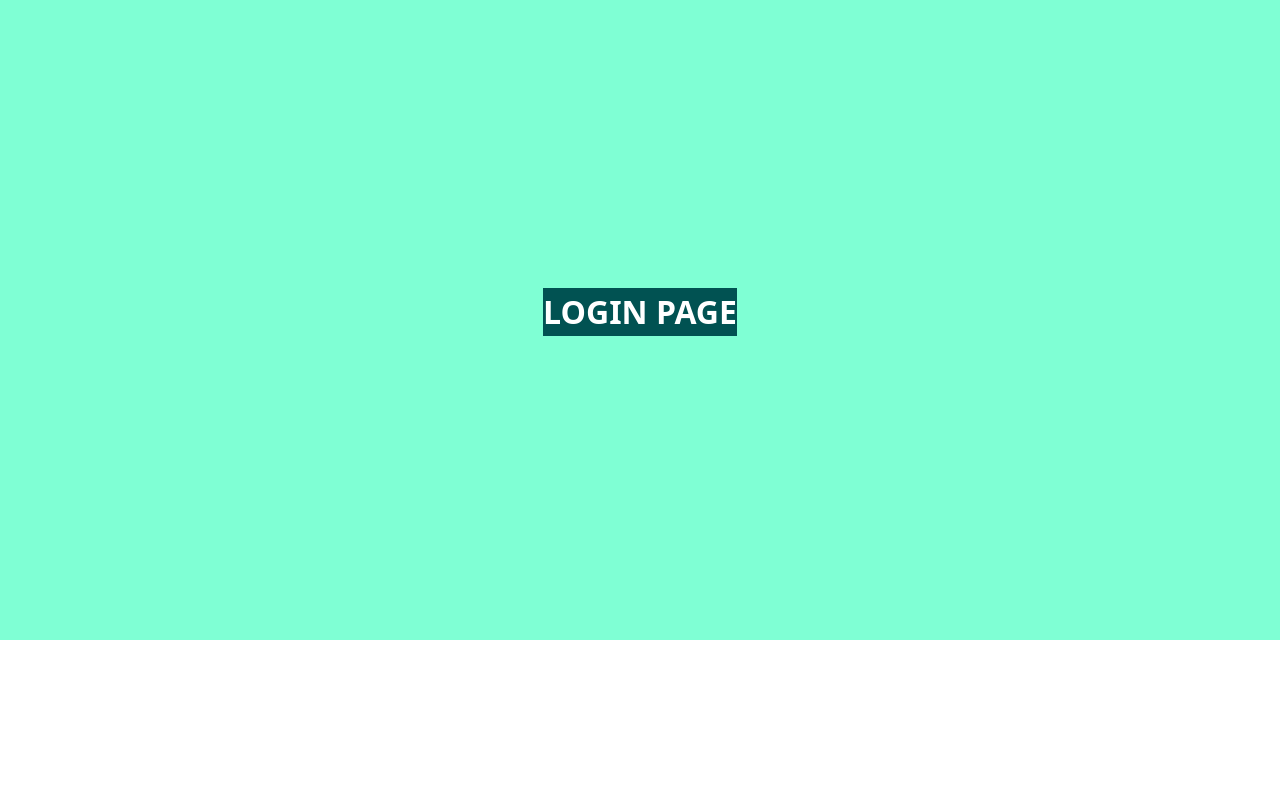
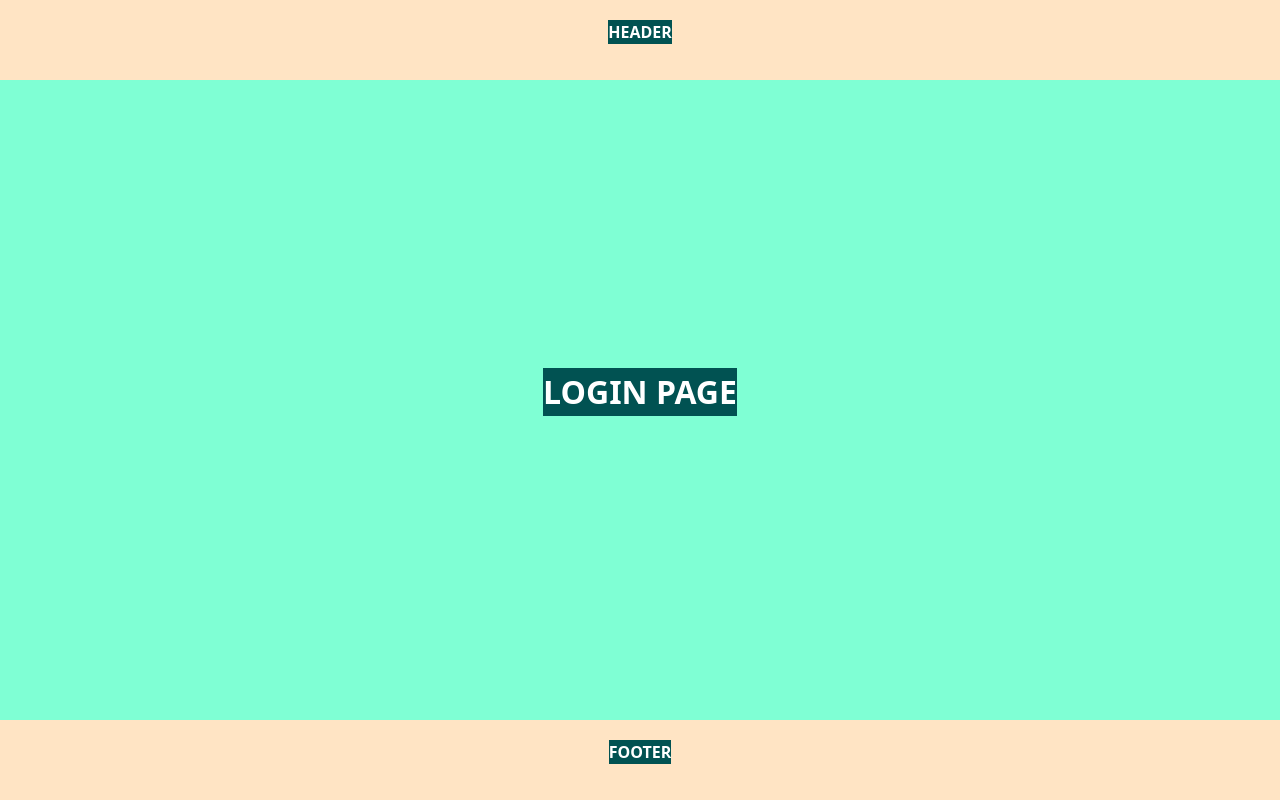
Before and after one commit to AntonioML-sc/Interview-platform-frontend, a React (Vite) app: page /login in a window 1280 px wide. Built offline with nearby package versions, Linux system fonts and the light colour scheme.

Commit message:
Feat: create footer and header components

```diff
--- a/src/App.jsx
+++ b/src/App.jsx
@@ -5,6 +5,8 @@ import Positions from './containers/Positions/Positions'
 import Login from './containers/User/Login/Login'
 import Register from './containers/User/Register/Register'
 import Profile from './containers/User/Profile/Profile'
+import Header from './components/Header/Header'
+import Footer from './components/Footer/Footer'
 
 import './App.scss'
 
@@ -13,6 +15,7 @@ function App() {
   return (
     <div className="App">
       <BrowserRouter>
+        <Header/>
         <Routes>
           <Route path='/' element={<Home/>}/>
           <Route path='/positions' element={<Positions/>}/>
@@ -20,6 +23,7 @@ function App() {
           <Route path='/register' element={<Register/>}/>
           <Route path='/profile' element={<Profile/>}/>
         </Routes>
+        <Footer/>
       </BrowserRouter>
     </div>
   )
--- /dev/null
+++ b/src/components/Footer/Footer.jsx
@@ -0,0 +1,15 @@
+
+import "./Footer.scss"
+
+const Footer = (props) => {
+
+   return(
+      <div id="Footer">
+         <div className="mainBox">
+            <p>FOOTER</p>
+         </div>
+      </div>
+   )
+}
+
+export default Footer
--- /dev/null
+++ b/src/components/Footer/Footer.scss
@@ -0,0 +1,21 @@
+
+#Footer{
+    width: 100vw;
+    height: 10vh;
+    background-color: darkgrey;
+
+    .mainBox{
+        height: 100%;
+        background-color: bisque;
+        display: flex;
+        align-items: center;
+        justify-content: center;
+
+        p{
+            font-size: 1em;
+            color: white;
+            font-weight: bold;
+            background-color: rgb(1, 82, 82);
+        }
+    }
+}
--- /dev/null
+++ b/src/components/Header/Header.jsx
@@ -0,0 +1,15 @@
+
+import "./Header.scss"
+
+const Header = (props) => {
+
+   return(
+      <div id="Header">
+         <div className="mainBox">
+            <p>HEADER</p>
+         </div>
+      </div>
+   )
+}
+
+export default Header
--- /dev/null
+++ b/src/components/Header/Header.scss
@@ -0,0 +1,21 @@
+
+#Header{
+    width: 100vw;
+    height: 10vh;
+    background-color: darkgrey;
+
+    .mainBox{
+        height: 100%;
+        background-color: bisque;
+        display: flex;
+        align-items: center;
+        justify-content: center;
+
+        p{
+            font-size: 1em;
+            color: white;
+            font-weight: bold;
+            background-color: rgb(1, 82, 82);
+        }
+    }
+}
```
